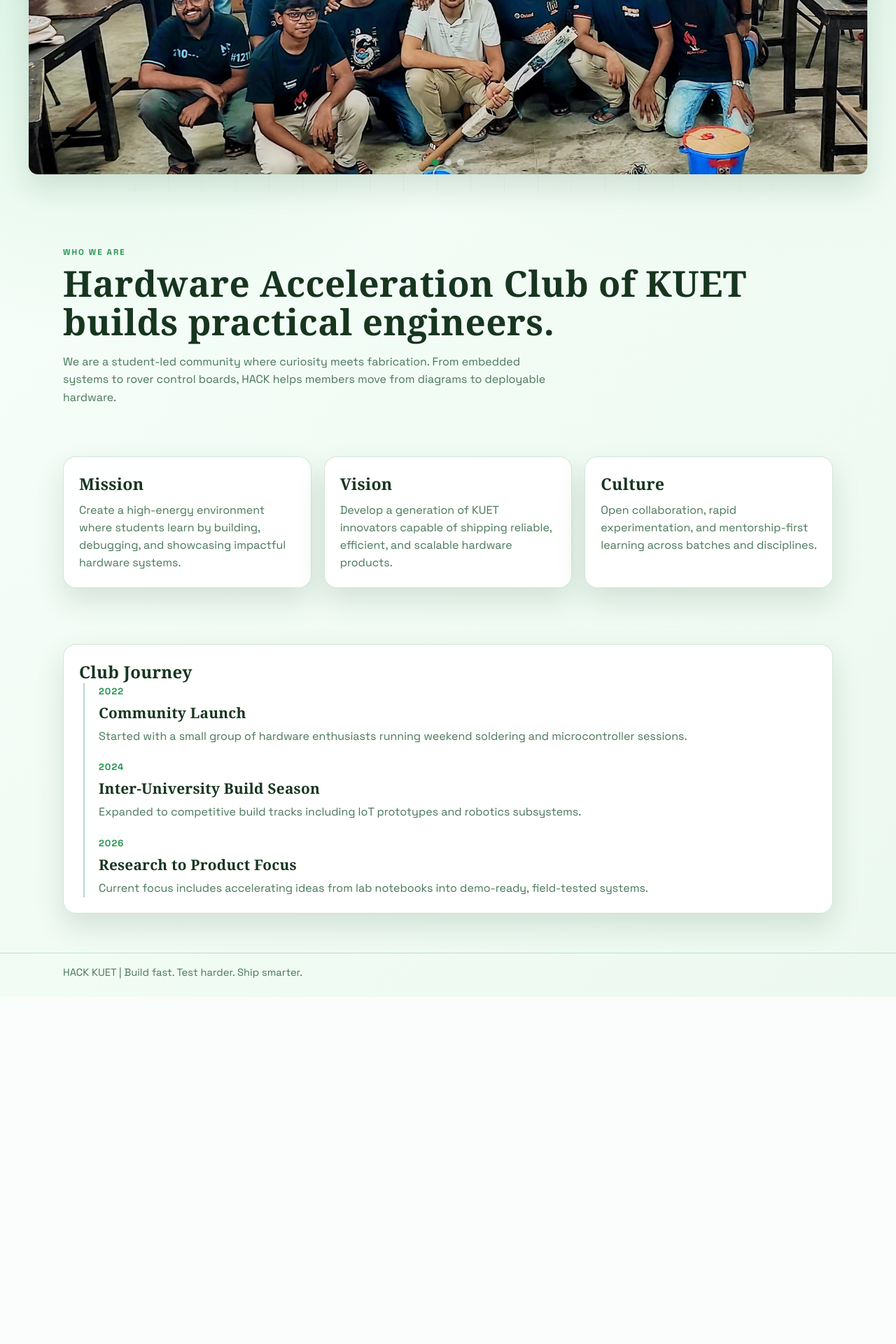
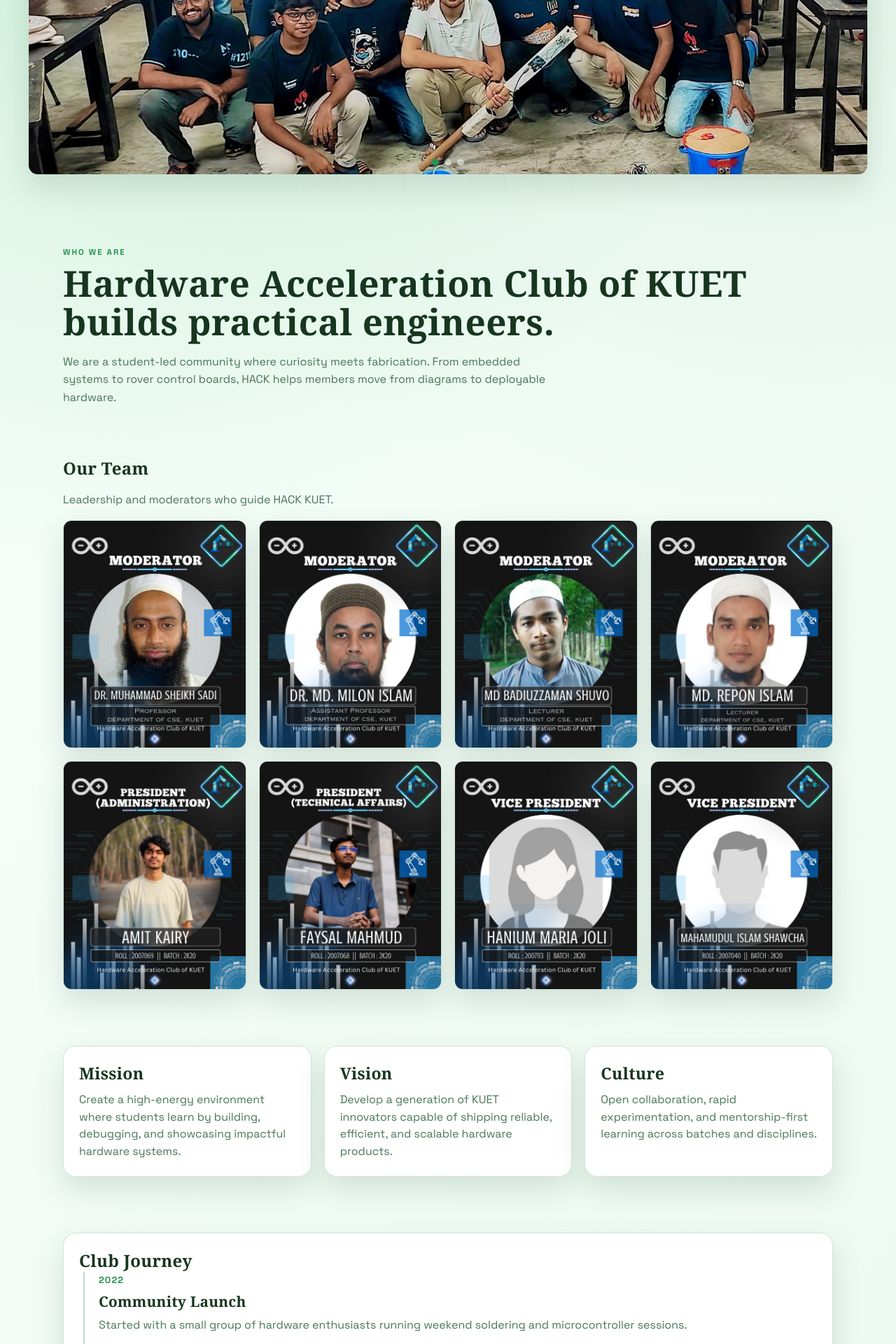
Before and after one commit to Fariha127/Hack-Club, a PHP site: page /about.html in a window 1280 px wide. Shown: the part 527-2447 px from the top of the page at 70% size. Before the commit the page ends 1951 px from the top, so only its background shows below. Run offline with PHP 8.4, Linux system fonts and the light colour scheme.

Commit message:
Add team section with member cards

```diff
--- a/about.html
+++ b/about.html
@@ -53,6 +53,47 @@
 			<p class="lead">We are a student-led community where curiosity meets fabrication. From embedded systems to rover control boards, HACK helps members move from diagrams to deployable hardware.</p>
 		</section>
 
+		<section class="section team-section">
+			<h2>Our Team</h2>
+			<p class="lead">Leadership and moderators who guide HACK KUET.</p>
+			<div class="team-grid">
+				<!-- Moderators (in requested order) -->
+				<article class="team-card card">
+					<img src="Dr. Muhammad Sheikh Sadi-Moderator.jpg" alt="Dr. Muhammad Sheikh Sadi">
+				</article>
+
+				<article class="team-card card">
+					<img src="Dr. Md. Milon Islam-Moderator.jpg" alt="Dr. Md. Milon Islam">
+				</article>
+
+				<article class="team-card card">
+					<img src="Md. Badiuzzaman Shuvo-Moderator.jpg" alt="Md. Badiuzzaman Shuvo">
+				</article>
+
+				<article class="team-card card">
+					<img src="Md. Repon Islam- Moderator.jpg" alt="Md. Repon Islam">
+				</article>
+
+				<!-- Presidents -->
+				<article class="team-card card">
+					<img src="Amit Kairy- President(Administration).jpg" alt="Amit Kairy">
+				</article>
+
+				<article class="team-card card">
+					<img src="Faysal Mahmud - President(Technical Affairs).jpg" alt="Faysal Mahmud">
+				</article>
+
+				<!-- Vice Presidents -->
+				<article class="team-card card">
+					<img src="Hanium Maria Joli- Vice President.jpg" alt="Hanium Maria Joli">
+				</article>
+
+				<article class="team-card card">
+					<img src="Mahmudul Islam Shawcha -Vice President.jpg" alt="Mahmudul Islam Shawcha">
+				</article>
+			</div>
+		</section>
+
 		<section class="section">
 			<div class="grid three">
 				<article class="card">
--- a/main.js
+++ b/main.js
@@ -107,13 +107,15 @@
     }
 
     function setupRevealAnimation() {
-        var revealTargets = document.querySelectorAll(".hero, .card, .timeline-item");
+        var revealTargets = document.querySelectorAll(".hero, .card, .timeline-item, .team-card, .slider");
         if (!revealTargets.length) {
             return;
         }
 
-        revealTargets.forEach(function (element) {
+        revealTargets.forEach(function (element, i) {
             element.classList.add("js-reveal");
+            // stagger reveal slightly
+            try { element.style.transitionDelay = (i * 80) + 'ms'; } catch (e) { }
         });
 
         if (!("IntersectionObserver" in window)) {
--- a/style.css
+++ b/style.css
@@ -667,8 +667,58 @@
     .slider-prev, .slider-next { width: 36px; height: 36px; }
 }
 
+/* Team cards */
+.team-section .team-grid {
+    display: grid;
+    grid-template-columns: repeat(auto-fit, minmax(220px, 1fr));
+    gap: 18px;
+    margin-top: 12px;
+}
+.team-card {
+    padding: 0;
+    border-radius: 12px;
+    overflow: hidden;
+    background: var(--panel);
+    border: 1px solid var(--panel-border);
+    box-shadow: var(--shadow);
+    min-height: 220px;
+    display: block;
+}
+.team-card img {
+    width: 100%;
+    height: 100%;
+    object-fit: cover;
+    object-position: center;
+    display: block;
+}
+
 @keyframes navSlideIn {
     from {
+.js-reveal {
+    opacity: 0;
+    transform: translateY(18px) scale(0.99);
+    transition: opacity 520ms ease, transform 560ms cubic-bezier(.2,.9,.2,1);
+    will-change: opacity, transform;
+}
+.js-reveal.is-visible {
+    opacity: 1;
+    transform: translateY(0) scale(1);
+}
+
+/* Team card hover and subtle motion */
+.team-card {
+    transition: transform 360ms cubic-bezier(.2,.9,.2,1), box-shadow 360ms ease;
+}
+.team-card:hover {
+    transform: translateY(-8px) scale(1.02);
+    box-shadow: 0 20px 40px rgba(0,0,0,0.18);
+}
+.team-card img {
+    transition: transform 420ms ease;
+}
+.team-card:hover img {
+    transform: scale(1.06) rotate(-0.6deg);
+}
         opacity: 0;
         transform: translateX(-28px);
     }
```
